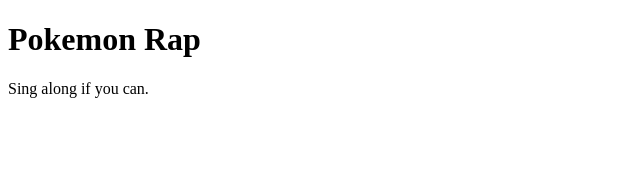
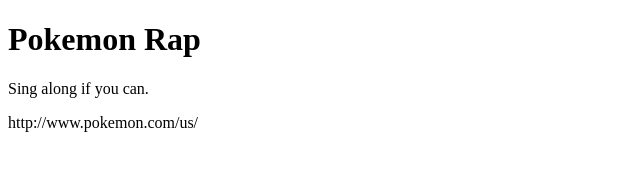
Before and after one commit to N1ck2345/nicklab8, a plain HTML site: page index.html in a window 1280 px wide. Shown: the whole page, without its empty margins (0-640 px from the left). Drawn offline with Linux system fonts and the light colour scheme.

Commit message:
Update index.html

```diff
--- a/index.html
+++ b/index.html
@@ -8,5 +8,6 @@
 <h1>Pokemon Rap</h1>
 <p>Sing along if you can.</p>
 
+<a>http://www.pokemon.com/us/</a>
 </body>
 </html>
```
